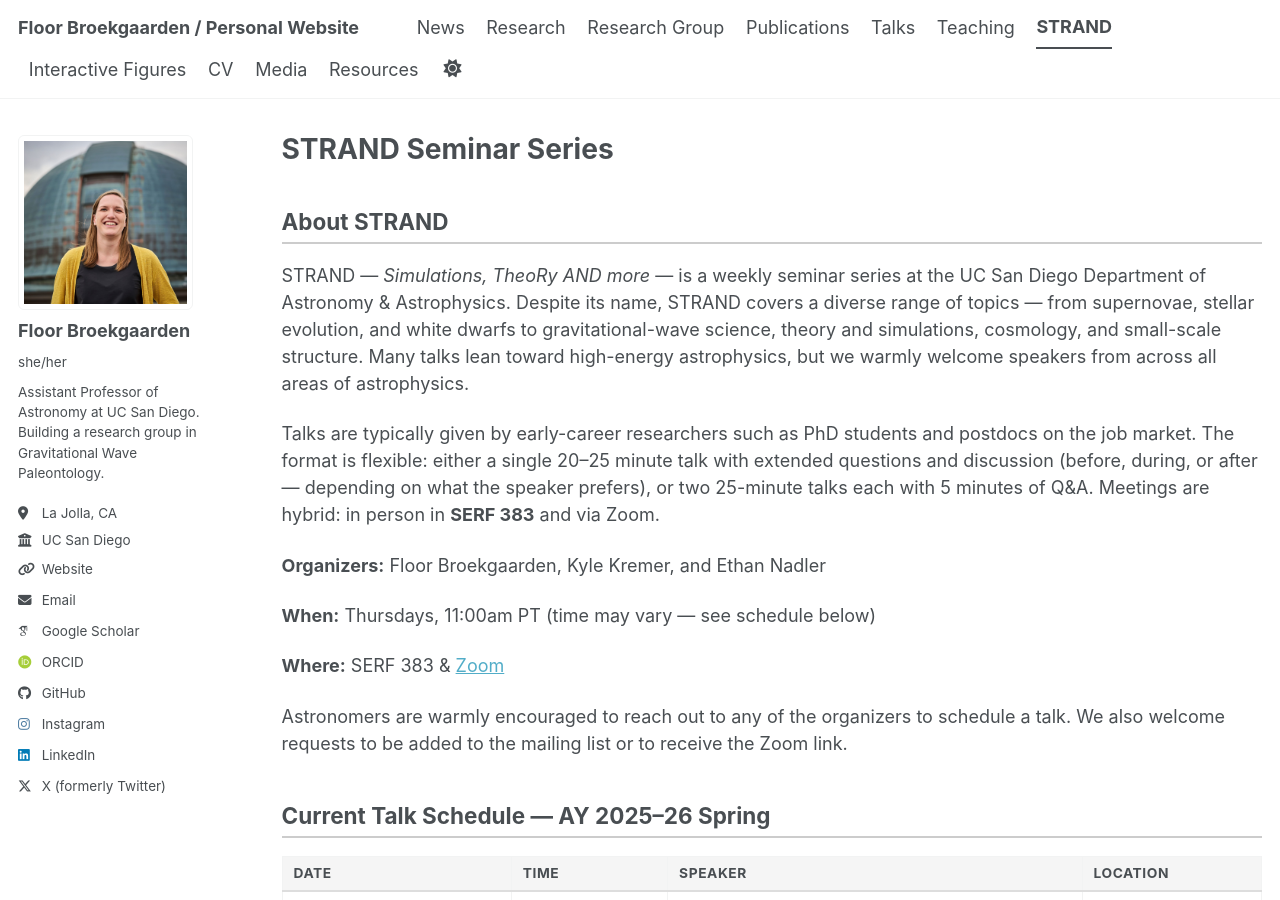
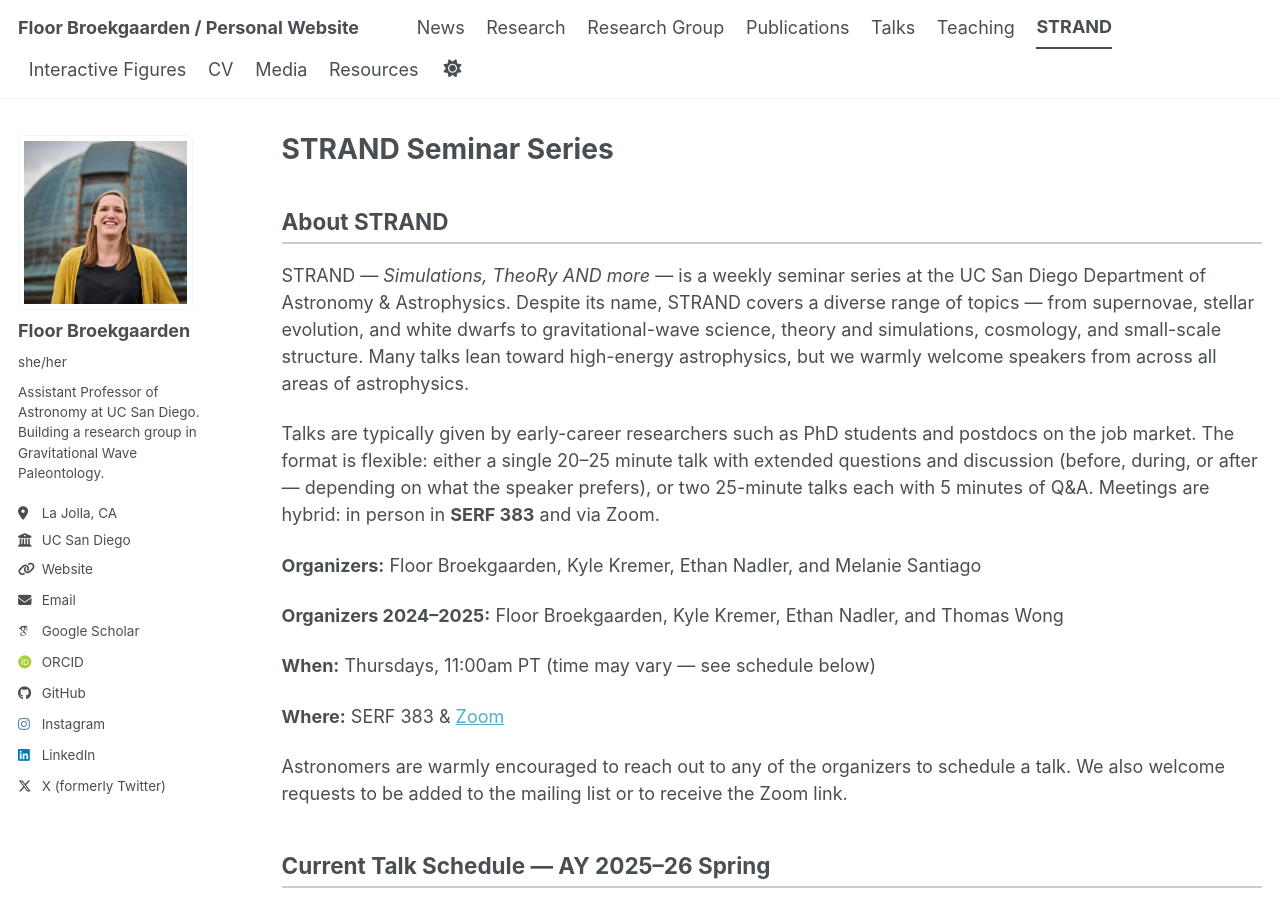
Before and after one commit to FloorBroekgaarden/FloorBroekgaarden.github.io, a Jekyll site: the page built from _pages/strand.md, in a window 1280 px wide and 900 px high. Built offline with Jekyll 4.4.1, drawn with Linux system fonts in a browser that asks for light colours; some web fonts are replaced; a script bundle is joined from its source files by our own code; library files that are not in the unit come from our copies.

Commit message:
Update strand.md

```diff
--- a/_pages/strand.md
+++ b/_pages/strand.md
@@ -23,7 +23,9 @@ author_profile: true
 
 <p>Talks are typically given by early-career researchers such as PhD students and postdocs on the job market. The format is flexible: either a single 20–25 minute talk with extended questions and discussion (before, during, or after — depending on what the speaker prefers), or two 25-minute talks each with 5 minutes of Q&amp;A. Meetings are hybrid: in person in <strong>SERF 383</strong> and via Zoom.</p>
 
-<p><strong>Organizers:</strong> Floor Broekgaarden, Kyle Kremer, and Ethan Nadler</p>
+<p><strong>Organizers:</strong> Floor Broekgaarden, Kyle Kremer, Ethan Nadler, and Melanie Santiago</p>
+
+<p><strong>Organizers 2024–2025:</strong> Floor Broekgaarden, Kyle Kremer, Ethan Nadler, and Thomas Wong</p>
 
 <p><strong>When:</strong> Thursdays, 11:00am PT (time may vary — see schedule below)</p>
 
```
